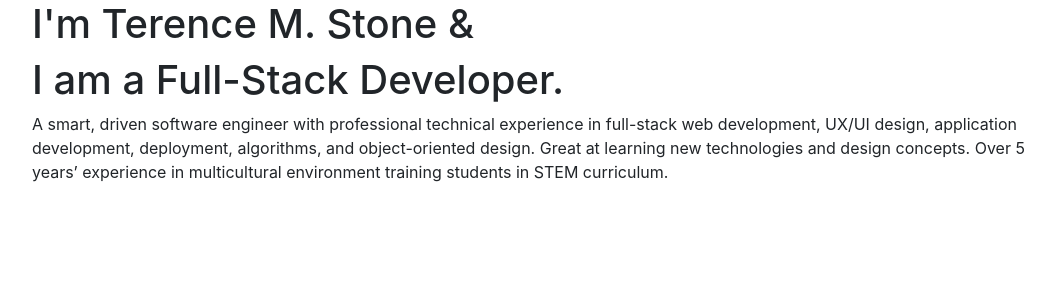
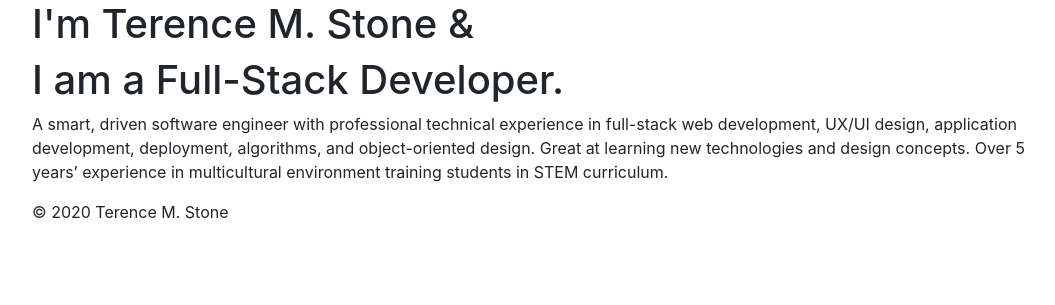
Before and after one commit to Tmstone/Portfolio, a Flask app: page / in a window 1280 px wide. Shown: the part 393-698 px from the top of the page, without its empty margins (111-1166 px from the left). Run offline with Flask 2, Linux system fonts and the light colour scheme; some libraries are stand-ins or nearby versions.

Commit message:
adding content to index

```diff
--- a/templates/index.html
+++ b/templates/index.html
@@ -27,6 +27,9 @@
                <div class="section">
 
                </div>
+               <div class="footer">
+                    <p>&copy; 2020 Terence M. Stone</p>
+               </div>
           </div>
      </body>
      <script src="https://stackpath.bootstrapcdn.com/bootstrap/4.3.1/js/bootstrap.min.js" integrity="sha384-JjSmVgyd0p3pXB1rRibZUAYoIIy6OrQ6VrjIEaFf/nJGzIxFDsf4x0xIM+B07jRM" crossorigin="anonymous"></script>
```
